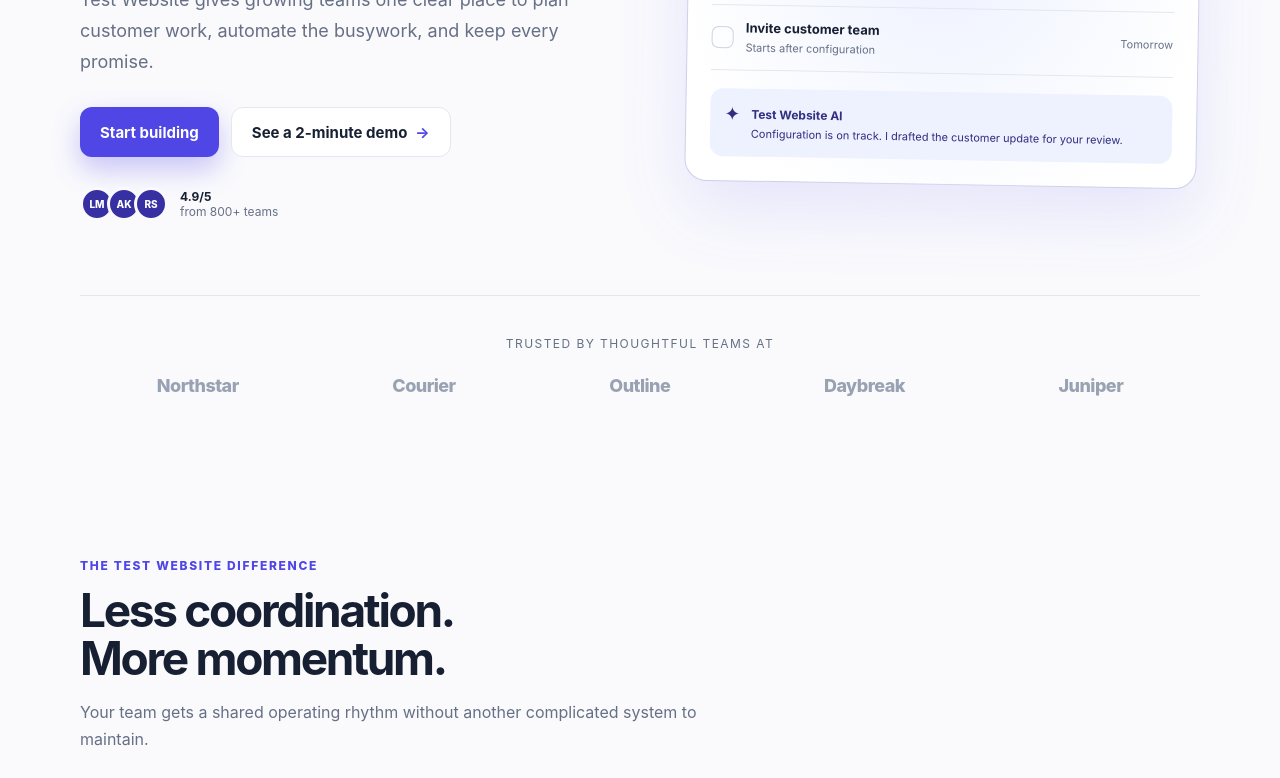
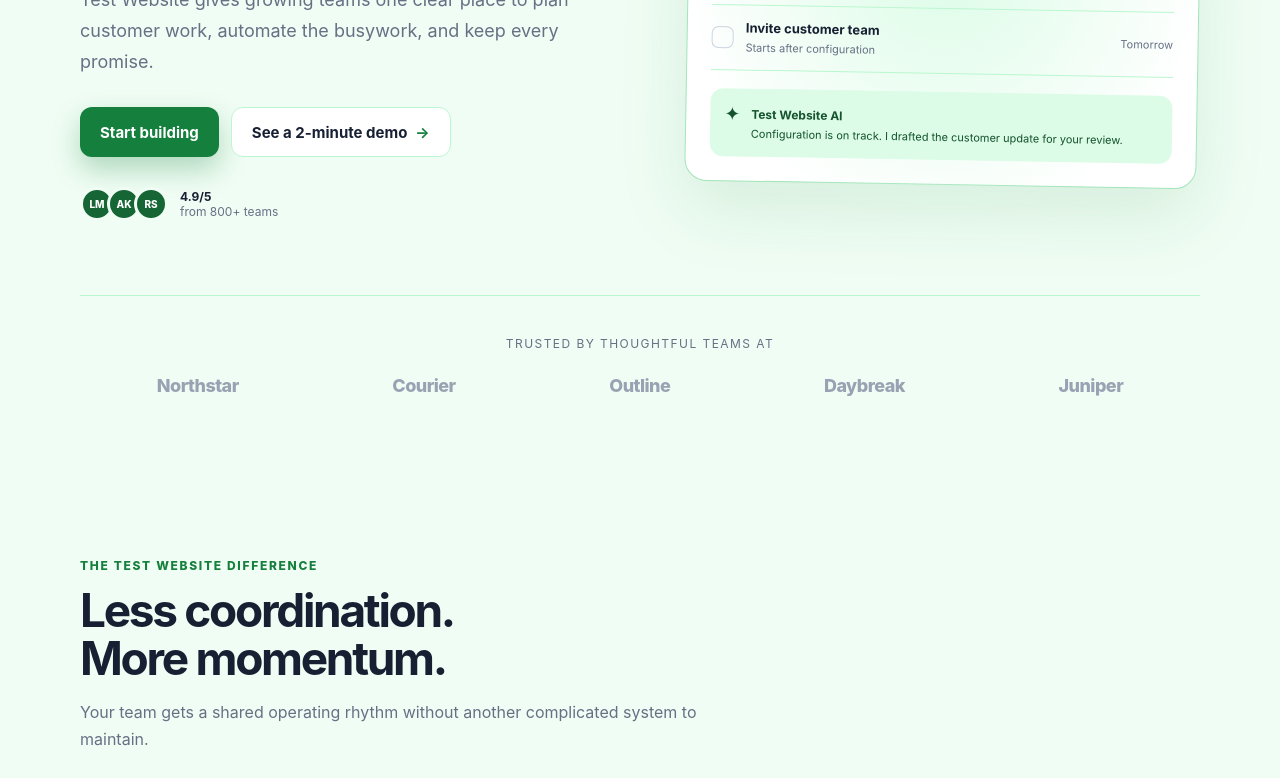
Before and after one commit to lyuan07/test-website, a plain HTML site: page index.html in a window 1280 px wide. Shown: the part 435-1213 px from the top of the page. Drawn offline with Linux system fonts and the light colour scheme.

Commit message:
Publish approved Agent Taro change

```diff
--- a/styles.css
+++ b/styles.css
@@ -1,13 +1,13 @@
 :root {
-  --brand: #4F46E5;
-  --brand-dark: #3730A3;
-  --brand-soft: #EEF2FF;
-  --brand-ink: #312E81;
+  --brand: #15803D;
+  --brand-dark: #166534;
+  --brand-soft: #DCFCE7;
+  --brand-ink: #14532D;
   --ink: #172033;
   --muted: #667085;
-  --line: #E5E7EB;
+  --line: #BBF7D0;
   --paper: #FFFFFF;
-  --canvas: #FAFAFD;
+  --canvas: #F0FDF4;
 }
 
 * { box-sizing: border-box; }
```
